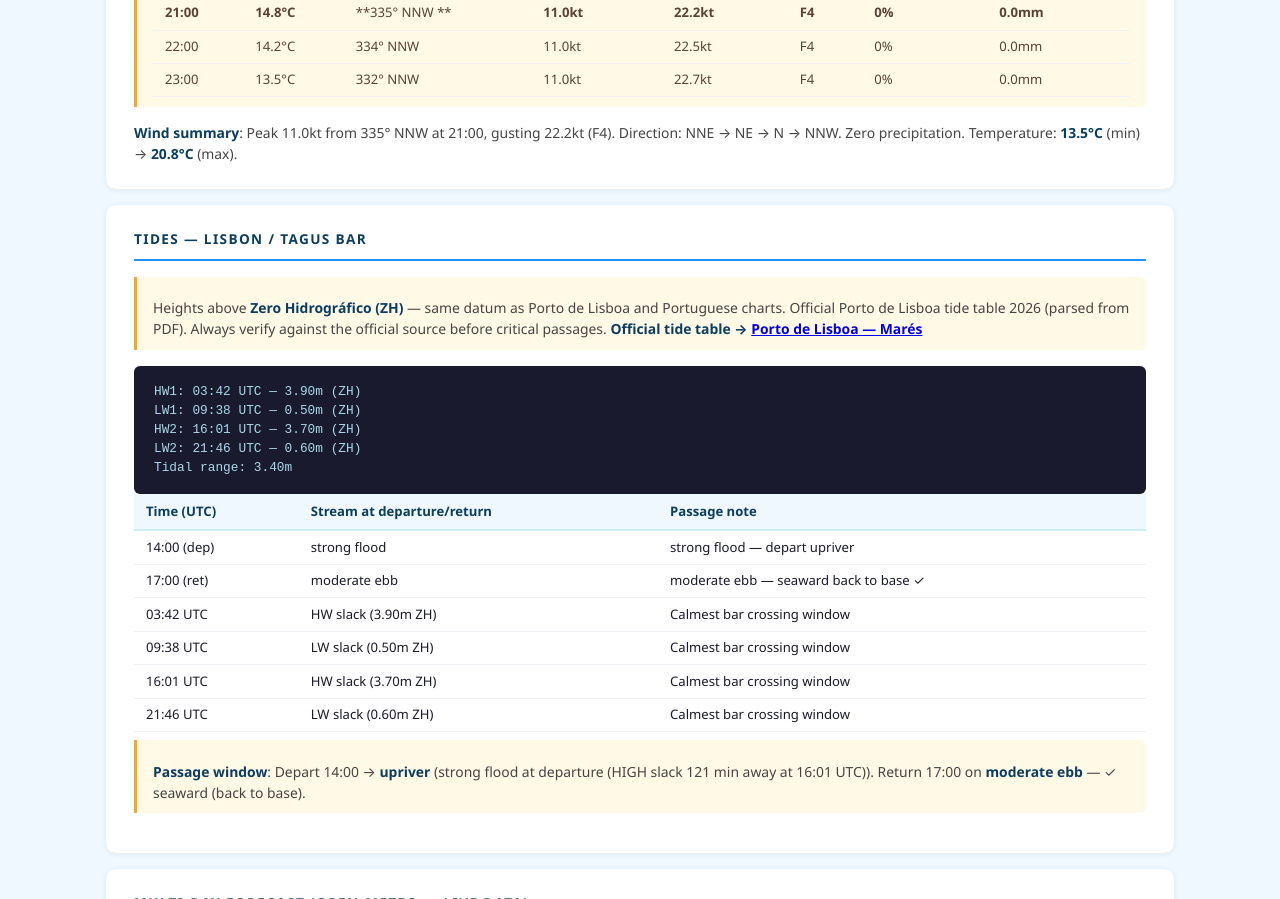
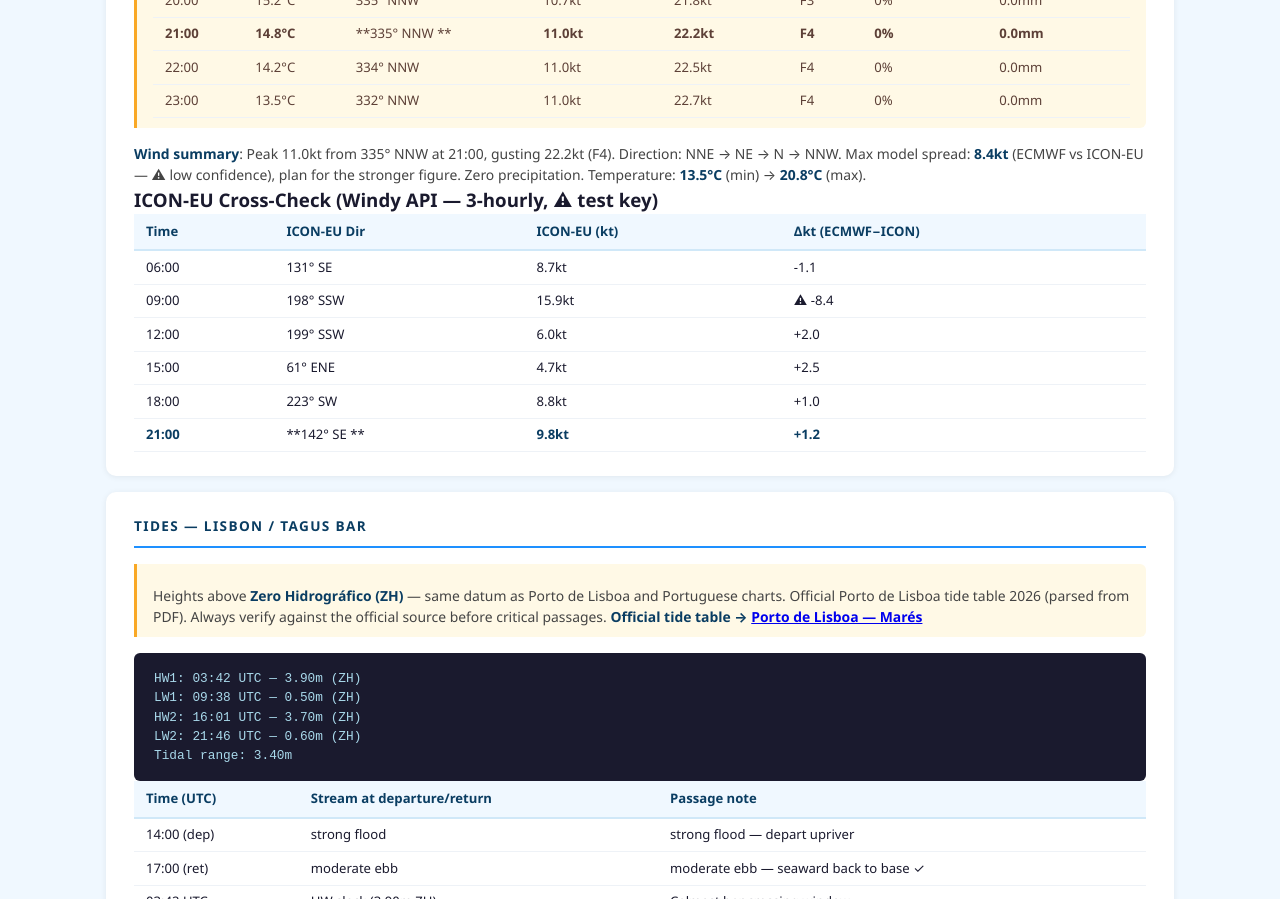
Before and after one commit to martinsda/maritime-weather, a website: page index.html in a window 1280 px wide. Shown: the part 984-1883 px from the top of the page. Drawn offline with Linux system fonts and the light colour scheme.

Commit message:
briefing: auto-generated 22661049166

```diff
--- a/index.html
+++ b/index.html
@@ -102,13 +102,14 @@
     <h1>⚓ Maritime Weather Briefing</h1>
     <p>Lisbon → Cascais &nbsp;·&nbsp; 2026-03-04 &nbsp;·&nbsp; 38.682°N, 9.219°W</p>
   </div>
-  <span class="badge">Generated 2026-03-04 08:17 UTC</span>
+  <span class="badge">Generated 2026-03-04 08:22 UTC</span>
 </header>
 
 <main>
   <section id="hourly"><h2>TODAY — HOURLY FORECAST</h2>
 <blockquote>
-<p>Wind: <strong>ECMWF IFS</strong> via Open-Meteo (hourly ✓) · Temp / Precip / Rain: <strong>Open-Meteo</strong> (live)</p>
+<p>Wind: <strong>ECMWF IFS</strong> via Open-Meteo · ICON-EU: Windy API (3-hourly, ⚠ test key — values shuffled) · Temp / Precip / Rain: <strong>Open-Meteo</strong> (live)
+Δkt (ECMWF − ICON-EU) shown in auxiliary table below. Divergence ⚠ &gt;5 kt = low forecast confidence.</p>
 <table>
 <thead>
 <tr>
@@ -364,7 +365,54 @@
 </tr>
 </tbody></table>
 </blockquote>
-<p><strong>Wind summary</strong>: Peak 11.0kt from 335° NNW at 21:00, gusting 22.2kt (F4). Direction: NNE → NE → N → NNW. Zero precipitation. Temperature: <strong>13.5°C</strong> (min) → <strong>20.8°C</strong> (max).</p>
+<p><strong>Wind summary</strong>: Peak 11.0kt from 335° NNW at 21:00, gusting 22.2kt (F4). Direction: NNE → NE → N → NNW. Max model spread: <strong>8.4kt</strong> (ECMWF vs ICON-EU — ⚠ low confidence), plan for the stronger figure. Zero precipitation. Temperature: <strong>13.5°C</strong> (min) → <strong>20.8°C</strong> (max).</p>
+<h3>ICON-EU Cross-Check (Windy API — 3-hourly, ⚠ test key)</h3>
+<table>
+<thead>
+<tr>
+<th>Time</th>
+<th>ICON-EU Dir</th>
+<th>ICON-EU (kt)</th>
+<th>Δkt (ECMWF−ICON)</th>
+</tr>
+</thead>
+<tbody><tr>
+<td>06:00</td>
+<td>131° SE</td>
+<td>8.7kt</td>
+<td>-1.1</td>
+</tr>
+<tr>
+<td>09:00</td>
+<td>198° SSW</td>
+<td>15.9kt</td>
+<td>⚠ -8.4</td>
+</tr>
+<tr>
+<td>12:00</td>
+<td>199° SSW</td>
+<td>6.0kt</td>
+<td>+2.0</td>
+</tr>
+<tr>
+<td>15:00</td>
+<td>61° ENE</td>
+<td>4.7kt</td>
+<td>+2.5</td>
+</tr>
+<tr>
+<td>18:00</td>
+<td>223° SW</td>
+<td>8.8kt</td>
+<td>+1.0</td>
+</tr>
+<tr>
+<td><strong>21:00</strong></td>
+<td>**142° SE   **</td>
+<td><strong>9.8kt</strong></td>
+<td><strong>+1.2</strong></td>
+</tr>
+</tbody></table>
 </section>
 <section id="tides"><h2>TIDES — Lisbon / Tagus Bar</h2>
 <blockquote>
```
Also changed, not shown: output/2026-03-04_lisbon-cascais-briefing.md.
